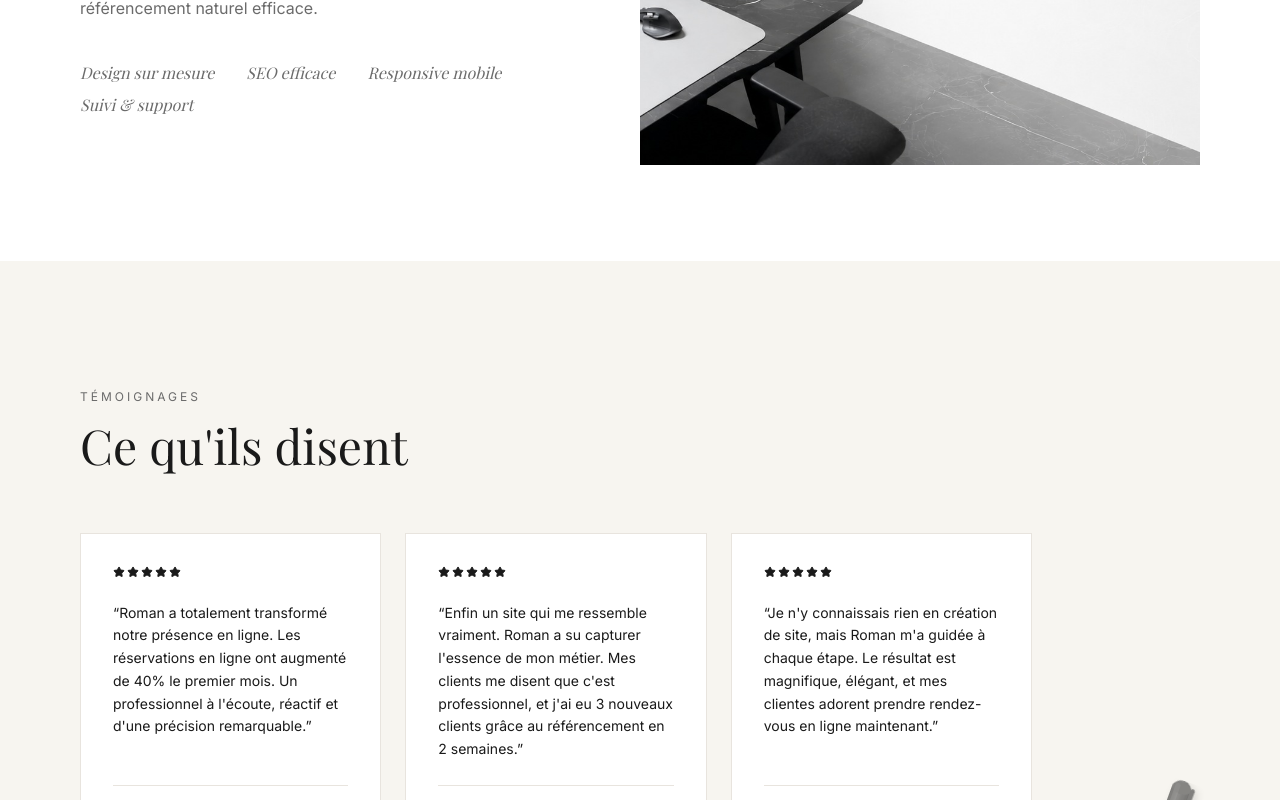
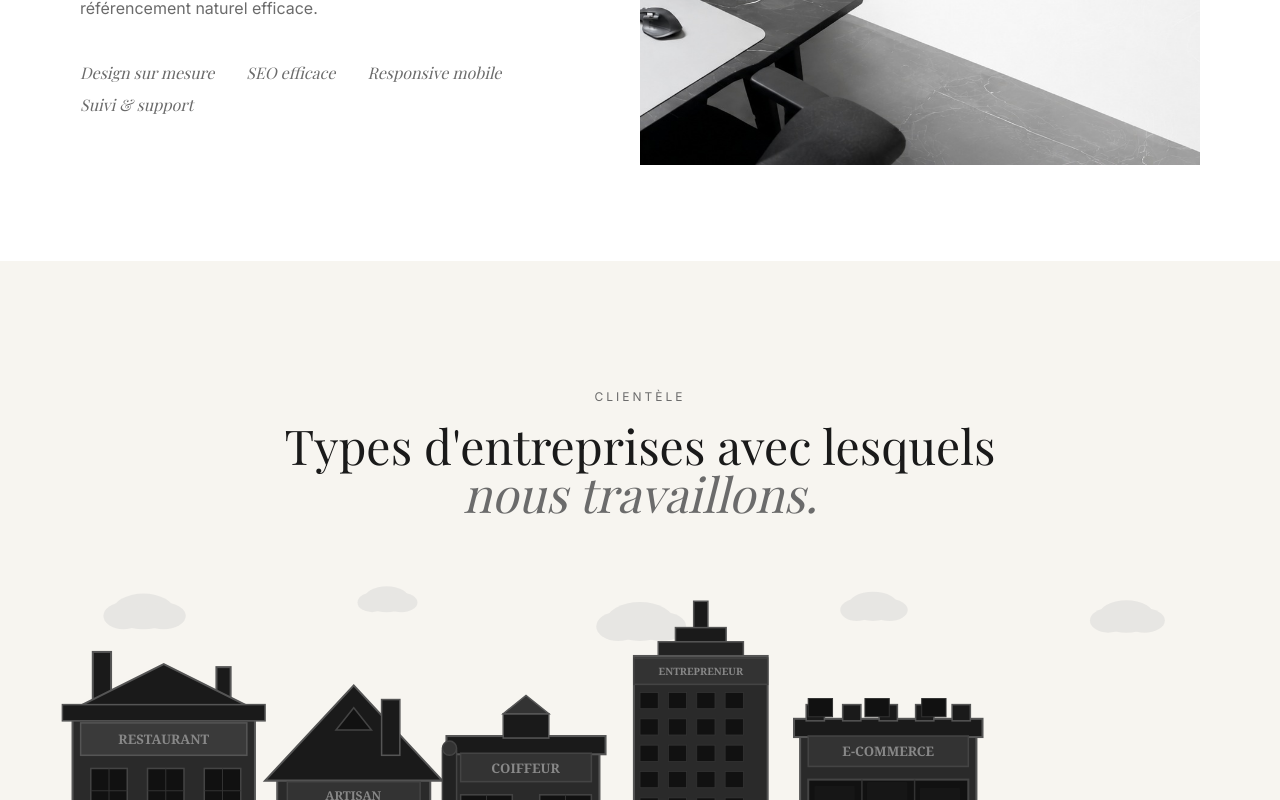
Before and after one commit to tabardelroman2006-a11y/tabardel-roman, a Next.js app: page / in a window 1280 px wide. Shown: the part 2000-2800 px from the top of the page. Built offline with nearby package versions, Linux system fonts and the light colour scheme.

Commit message:
fix: suppression section avis clients

```diff
--- a/src/app/page.tsx
+++ b/src/app/page.tsx
@@ -2,7 +2,6 @@ import type { Metadata } from 'next'
 import { Hero } from '@/components/sections/Hero'
 import { MessageSection } from '@/components/sections/MessageSection'
 import { AtelierSection } from '@/components/sections/AtelierSection'
-import { ReviewsSection } from '@/components/sections/ReviewsSection'
 import { CityShowcase } from '@/components/sections/CityShowcase'
 import { CTAFinal } from '@/components/sections/CTAFinal'
 
@@ -25,8 +24,6 @@ export default function HomePage() {
 
       <AtelierSection />
 
-      <ReviewsSection />
-
       <CityShowcase />
 
       <CTAFinal />
```
